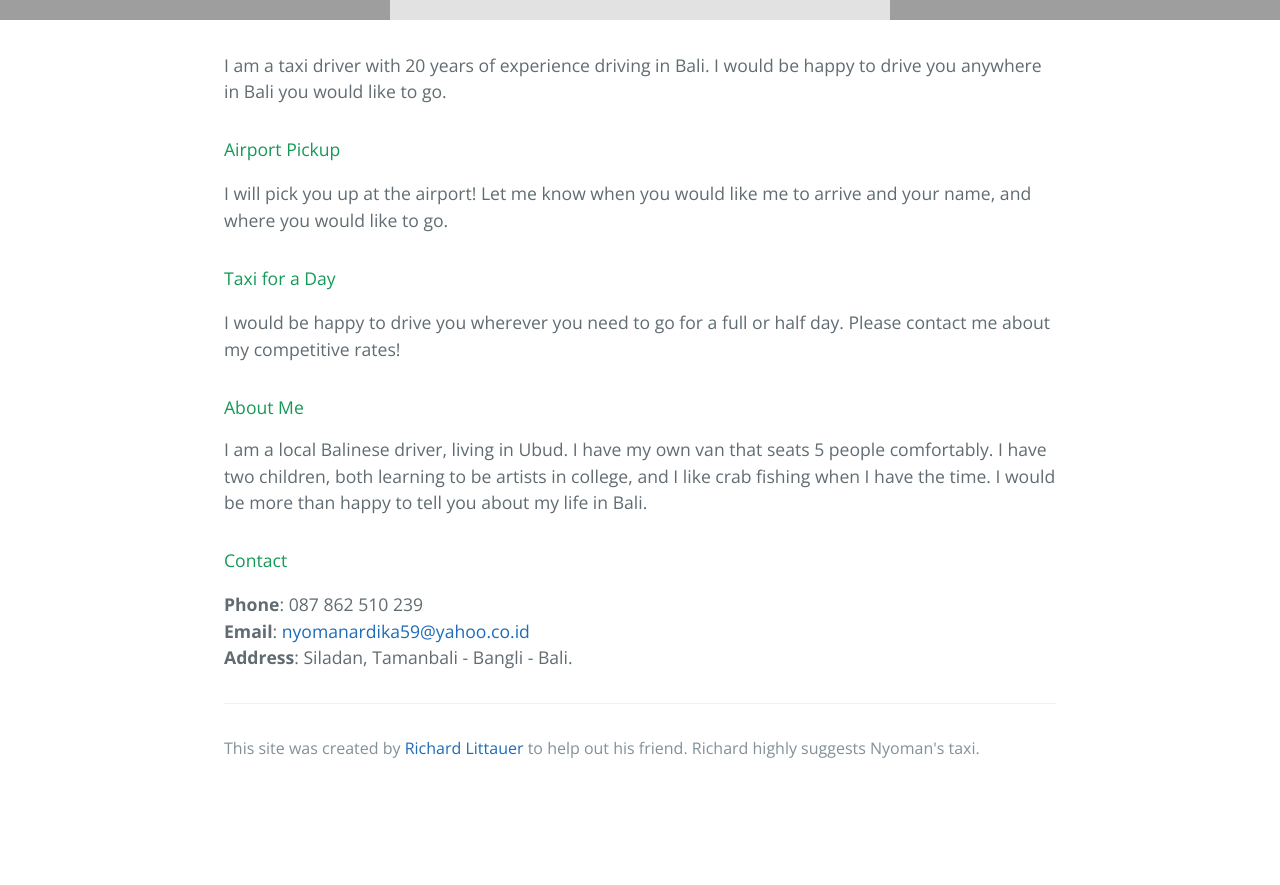
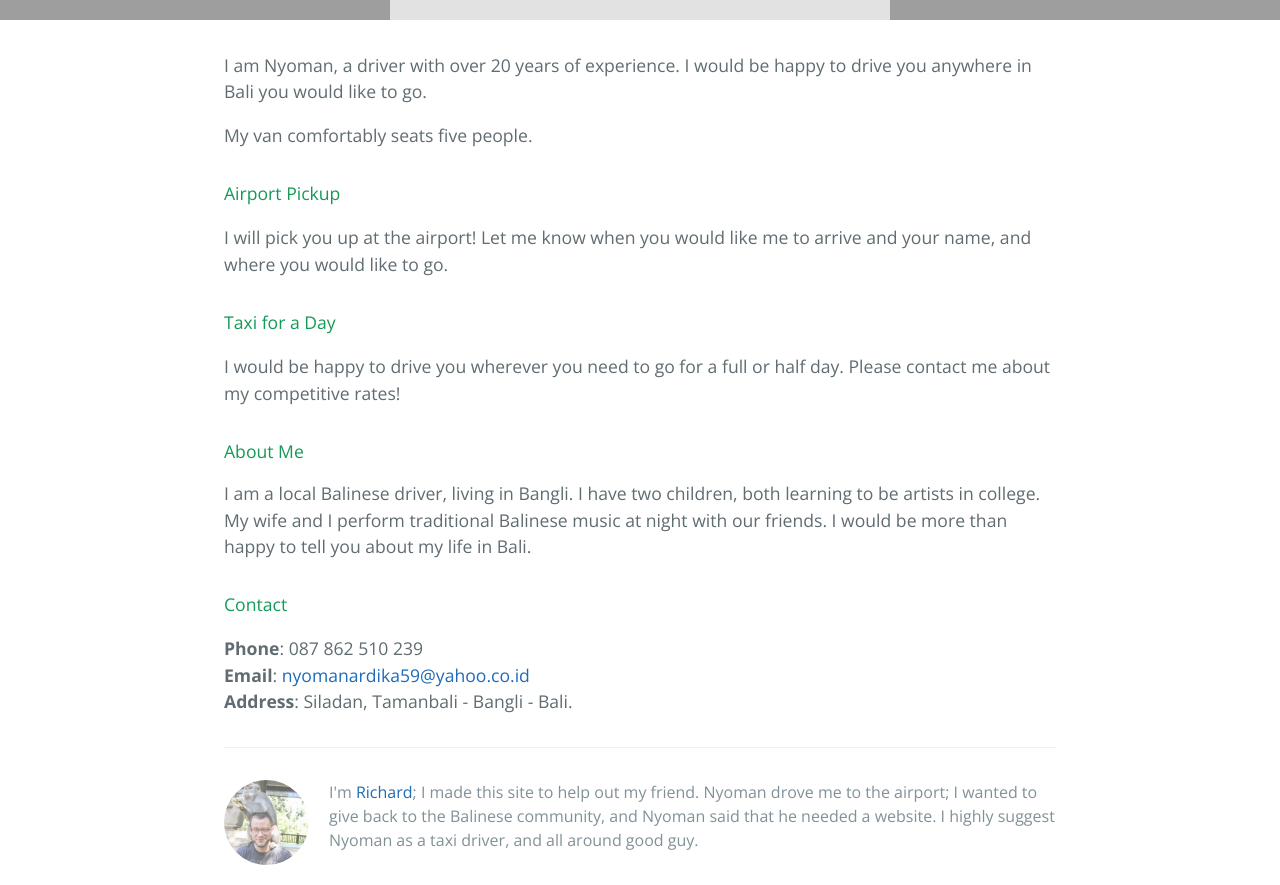
Before and after one commit to RichardLitt/nyoman, a plain HTML site: page index.html in a window 1280 px wide. Shown: the part 500-1385 px from the top of the page. Before the commit the page ends 1292 px from the top, so only its background shows below. Drawn offline with nearby package versions, Linux system fonts and the light colour scheme; grey boxes are pictures that could not be loaded.

Commit message:
Added bio

```diff
--- a/_site/stylesheets/stylesheet.css
+++ b/_site/stylesheets/stylesheet.css
@@ -306,3 +306,11 @@ a.cta:hover, a.cta:focus {
 @media screen and (max-width: 42em) {
   .site-footer {
     font-size: 0.9rem; } }
+
+img.avatar {
+  max-width: 85px;
+  float: left;
+  opacity: 0.6;
+  border-radius: 50%;
+  margin: 5px 20px 20px 0px;
+}
--- a/index.html
+++ b/index.html
@@ -45,7 +45,9 @@
 
     <section class="main-content">
 
-      <p>I am a taxi driver with 20 years of experience driving in Bali. I would be happy to drive you anywhere in Bali you would like to go.</p>
+      <p>I am Nyoman, a driver with over 20 years of experience. I would be happy to drive you anywhere in Bali you would like to go.</p>
+
+      <p>My van comfortably seats five people.</p>
 
       <h4>Airport Pickup</h4>
       <p>I will pick you up at the airport! Let me know when you would like me to arrive and your name, and where you would like to go.</p>
@@ -54,7 +56,7 @@
       <p>I would be happy to drive you wherever you need to go for a full or half day. Please contact me about my competitive rates!</p>
 
       <h4>About Me</h4>
-      I am a local Balinese driver, living in Ubud. I have my own van that seats 5 people comfortably. I have two children, both learning to be artists in college, and I like crab fishing when I have the time. I would be more than happy to tell you about my life in Bali.
+      I am a local Balinese driver, living in Bangli. I have two children, both learning to be artists in college. My wife and I perform traditional Balinese music at night with our friends. I would be more than happy to tell you about my life in Bali.
 
       <h4>Contact</h4>
       <p><b>Phone</b>: 087 862 510 239<br />
@@ -63,7 +65,8 @@
       <b>Address</b>: Siladan, Tamanbali - Bangli - Bali.</p>
 
       <footer class="site-footer">
-        <span class="site-footer-credits">This site was created by <a href="http://www.burntfen.com">Richard Littauer</a> to help out his friend. Richard highly suggests Nyoman's taxi.</span>
+        <img class='avatar' src="avatar.png" title="Richard" />
+        <span class="site-footer-credits">I'm <a href="http://www.burntfen.com">Richard</a>; I made this site to help out my friend. Nyoman drove me to the airport; I wanted to give back to the Balinese community, and Nyoman said that he needed a website. <!-- I wrote a blog post about how we can help local communities on a small scale here. --> I highly suggest Nyoman as a taxi driver, and all around good guy.</span>
 
       </footer>
 
--- a/stylesheets/stylesheet.css
+++ b/stylesheets/stylesheet.css
@@ -306,3 +306,11 @@ a.cta:hover, a.cta:focus {
 @media screen and (max-width: 42em) {
   .site-footer {
     font-size: 0.9rem; } }
+
+img.avatar {
+  max-width: 85px;
+  float: left;
+  opacity: 0.6;
+  border-radius: 50%;
+  margin: 5px 20px 20px 0px;
+}
```
Also changed, not shown: _site/index.html (+6 -3 lines), _site/avatar.png (added), avatar.png (added).
